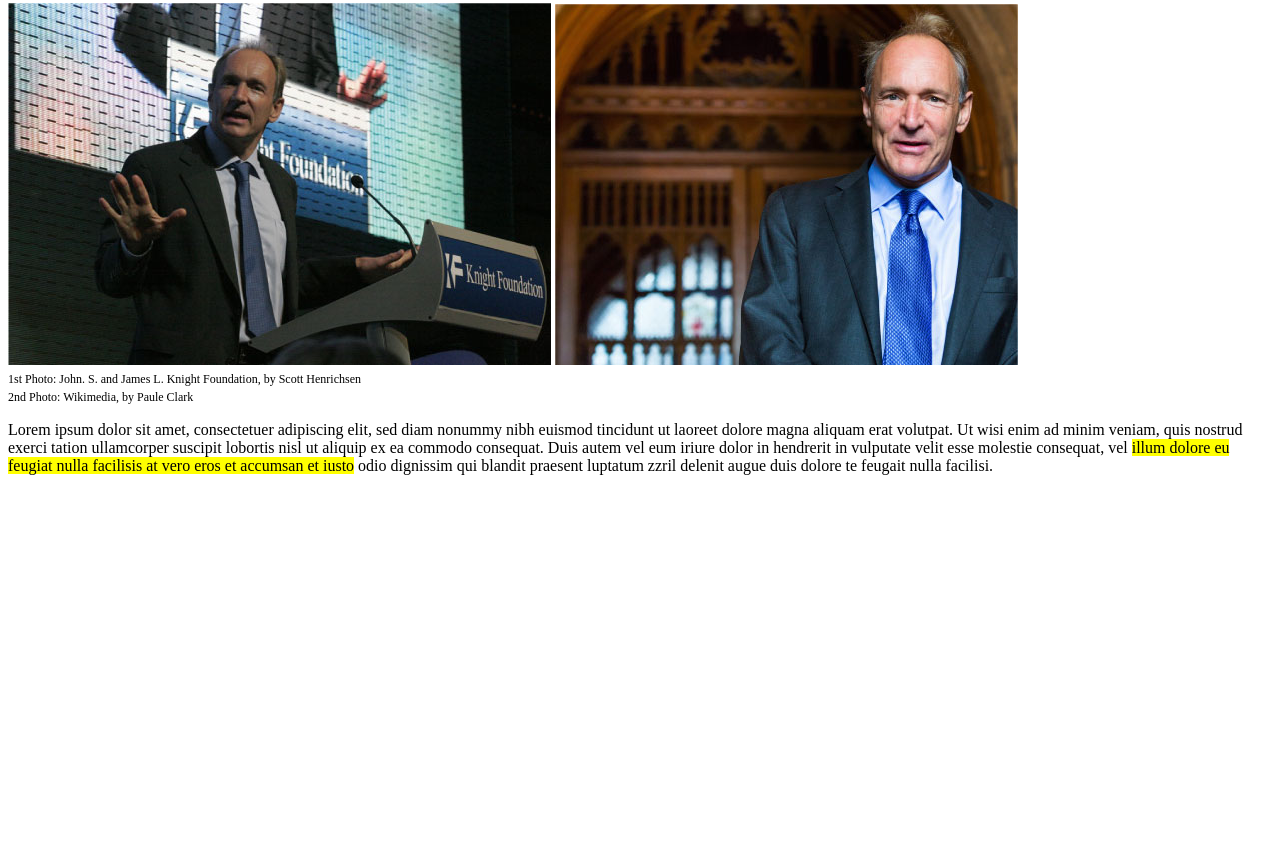
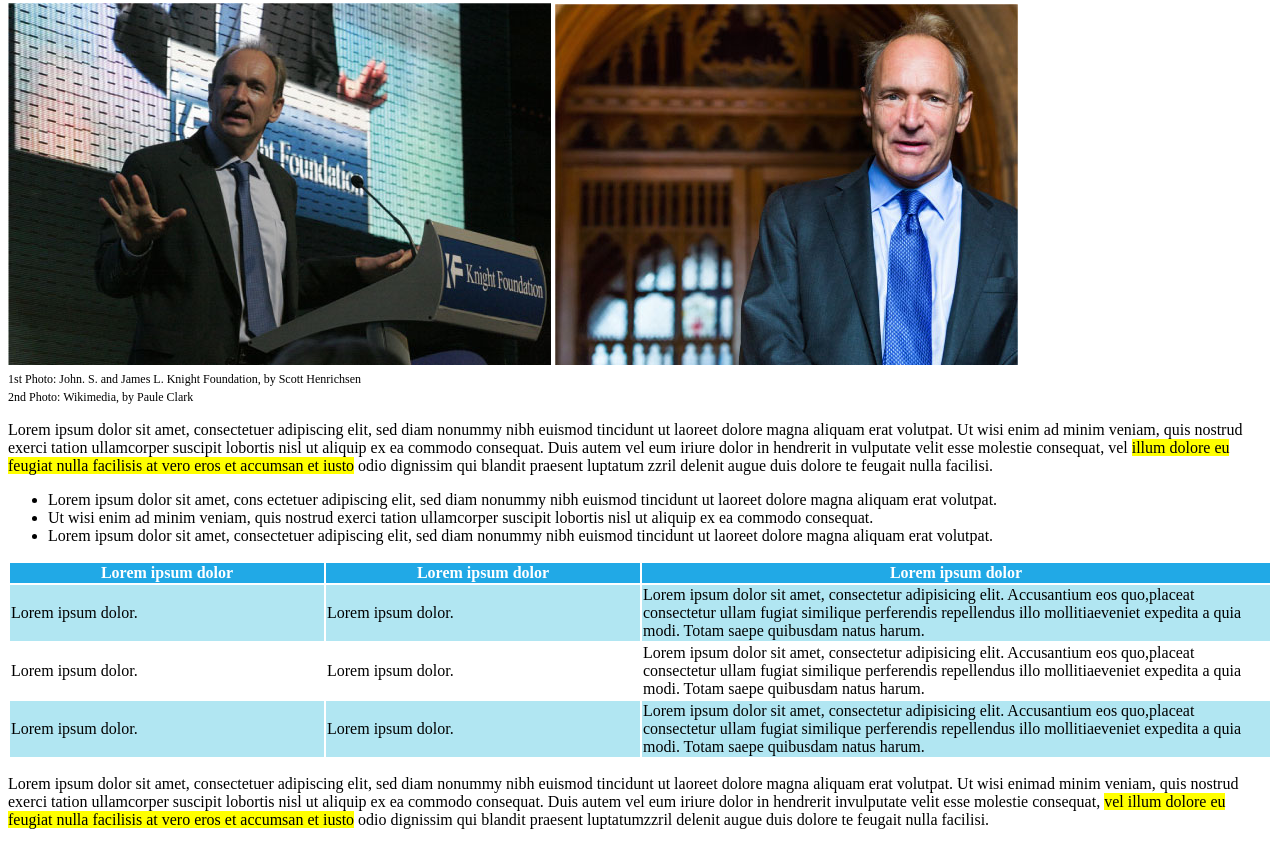
Before and after one commit to MatteoCarmignani/html-css-booleaner, a plain HTML site: page index.html in a window 1280 px wide. Shown: the part 366-1211 px from the top of the page. Before the commit the page ends 857 px from the top, so only its background shows below. Drawn offline with Linux system fonts and the light colour scheme.

Commit message:
completamento main

```diff
--- a/CSS/main.css
+++ b/CSS/main.css
@@ -31,6 +31,17 @@ font-size: 12px;
 .sottolineatura {
     background-color: yellow;
 }
+.larghezza-colonna {
+    width:50%;
+}
+/* colore colonne blu e azzurre*/
+.colore-colonna-blu {
+    color: white;
+    background-color: #21a9e6;
+}
+.colore-colonna-azzurra {
+    background-color: #b1e6f2;
+}
 /* regole footer*/
 #main-footer {
 
--- a/index.html
+++ b/index.html
@@ -35,6 +35,39 @@
         <p>
             Lorem ipsum dolor sit amet, consectetuer adipiscing elit, sed diam nonummy nibh euismod tincidunt ut laoreet dolore magna aliquam erat volutpat. Ut wisi enim ad minim veniam, quis nostrud exerci tation ullamcorper suscipit lobortis nisl ut aliquip ex ea commodo consequat. Duis autem vel eum iriure dolor in hendrerit in vulputate velit esse molestie consequat, vel <span class="sottolineatura">illum dolore eu feugiat nulla facilisis at vero eros et accumsan et iusto</span> odio dignissim qui blandit praesent luptatum zzril delenit augue duis dolore te feugait nulla facilisi.
         </p>
+
+        <ul>
+            <li>Lorem ipsum dolor sit amet, cons ectetuer adipiscing elit, sed diam nonummy nibh euismod tincidunt ut laoreet dolore magna aliquam erat volutpat.</li>
+            <li>Ut wisi enim ad minim veniam, quis nostrud exerci tation ullamcorper suscipit lobortis nisl ut aliquip ex ea commodo consequat.</li>
+            <li>Lorem ipsum dolor sit amet, consectetuer adipiscing elit, sed diam nonummy nibh euismod tincidunt ut laoreet dolore magna aliquam erat volutpat.</li>
+        </ul>
+
+        <!-- Colonne -->
+         <table>
+            <tr class="colore-colonna-blu">
+                <th>Lorem ipsum dolor</th>
+                <th>Lorem ipsum dolor</th>
+                <th class="larghezza-colonna">Lorem ipsum dolor</th>
+            </tr>
+            <tr class="colore-colonna-azzurra">
+                <td>Lorem ipsum dolor.</td>
+                <td>Lorem ipsum dolor.</td>
+                <td>Lorem ipsum dolor sit amet, consectetur adipisicing elit. Accusantium eos quo,placeat consectetur ullam fugiat similique perferendis repellendus illo mollitiaeveniet expedita a quia modi. Totam saepe quibusdam natus harum.</td>
+            </tr>
+             <tr>
+                <td>Lorem ipsum dolor.</td>
+                <td>Lorem ipsum dolor.</td>
+                <td>Lorem ipsum dolor sit amet, consectetur adipisicing elit. Accusantium eos quo,placeat consectetur ullam fugiat similique perferendis repellendus illo mollitiaeveniet expedita a quia modi. Totam saepe quibusdam natus harum.</td>
+             <tr class="colore-colonna-azzurra">
+                <td>Lorem ipsum dolor.</td>
+                <td>Lorem ipsum dolor.</td>
+                <td>Lorem ipsum dolor sit amet, consectetur adipisicing elit. Accusantium eos quo,placeat consectetur ullam fugiat similique perferendis repellendus illo mollitiaeveniet expedita a quia modi. Totam saepe quibusdam natus harum.</td>
+            </tr>
+        </table>
+
+        <p>
+            Lorem ipsum dolor sit amet, consectetuer adipiscing elit, sed diam nonummy nibh euismod tincidunt ut laoreet dolore magna aliquam erat volutpat. Ut wisi enimad minim veniam, quis nostrud exerci tation ullamcorper suscipit lobortis nisl ut aliquip ex ea commodo consequat. Duis autem vel eum iriure dolor in hendrerit invulputate velit esse molestie consequat, <span class="sottolineatura">vel illum dolore eu feugiat nulla facilisis at vero eros et accumsan et iusto</span> odio dignissim qui blandit praesent luptatumzzril delenit augue duis dolore te feugait nulla facilisi.
+        </p>
     </main>
 
     <footer id="main-footer">
```
